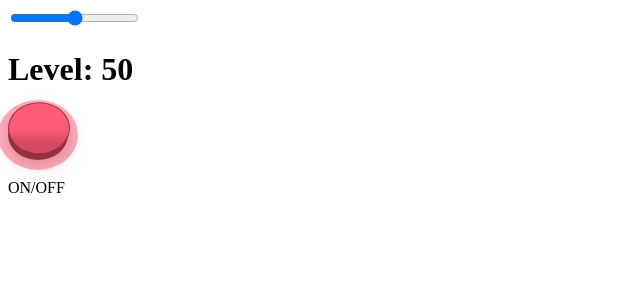
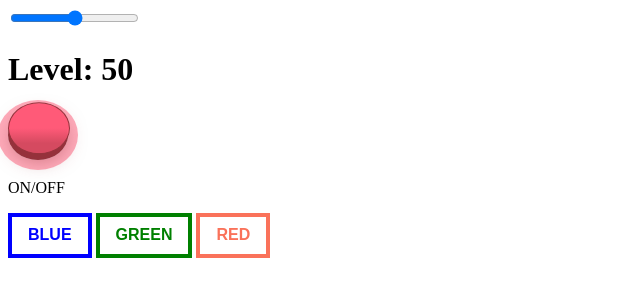
Before and after one commit to AMXX1679/FRITZ-SMARTHOME-API, a website: page src/GUI/index.html in a window 1280 px wide. Shown: the whole page, without its empty margins (0-640 px from the left). Drawn offline with Linux system fonts and the light colour scheme; no server answers.

Commit message:
add color controll on the html page

```diff
--- a/src/GUI/index.html
+++ b/src/GUI/index.html
@@ -21,6 +21,9 @@
 
     <p>ON/OFF</p>
 
+    <button class="blue" onclick="blue()"> BLUE </button>
+    <button class="green" onclick="green()"> GREEN</button>
+    <button class="red" onclick="red()"> RED </button>
     <script>
         const value = document.querySelector("#value");
         const input = document.querySelector("#pi_input");
@@ -43,7 +46,7 @@
             .finally(() => {
                 setTimeout(() => {
                     loadingScreen.style.display = "none";
-                }, 100);
+                }, 300);
             });
 
 
@@ -51,7 +54,7 @@
             value.textContent = Math.round(event.target.value)
             window.clearTimeout(timeoutid)
 
-            timeoutid = setTimeout(() => fetch(`http://localhost:8080/api/500/level/${Math.round(event.target.value)}`), 200)
+            timeoutid = setTimeout(() => fetch(`http://localhost:8080/api/500/level/${Math.round(event.target.value)}`), 250)
             console.log(event.target.value)
         });
 
@@ -59,9 +62,70 @@
             fetch("http://localhost:8080/api/500/switch")
         }
 
+        let blue = () => {
+            fetch("http://localhost:8080/api/500/color/blue")
+        }
+
+        let green = () => {
+            fetch("http://localhost:8080/api/500/color/green")
+        }
+
+        let red = () => {
+            fetch("http://localhost:8080/api/500/color/red")
+        }
+
     </script>
 
     <style>
+
+        .red {
+            padding: 0.6em 1em;
+            border: 4px solid #fa725a;
+            transition: ease-in-out 0.3s;
+            background-color: transparent;
+            color: #fa725a;
+            font-weight: bolder;
+            font-size: 16px;
+        }
+
+        .red:hover {
+            transform: scale(1.2) rotate(10deg);
+            background-color: #fa725a;
+            color: white;
+        }
+
+        .green {
+            padding: 0.6em 1em;
+            border: 4px solid #008000;
+            transition: ease-in-out 0.3s;
+            background-color: transparent;
+            color: #008000;
+            font-weight: bolder;
+            font-size: 16px;
+        }
+
+        .green:hover {
+            transform: scale(1.2) rotate(10deg);
+            background-color: #0d730d;
+            color: white;
+        }
+
+        .blue {
+            padding: 0.6em 1em;
+            border: 4px solid #0000ff;
+            transition: ease-in-out 0.3s;
+            background-color: transparent;
+            color: #0000ff;
+            font-weight: bolder;
+            font-size: 16px;
+        }
+
+        .blue:hover {
+            transform: scale(1.2) rotate(10deg);
+            background-color: #1919e6;
+            color: white;
+        }
+
         #loading-screen {
             display: none;
             position: fixed;
```
Also changed, not shown: src/controllers/index-controller.ts (+13 -13 lines).
